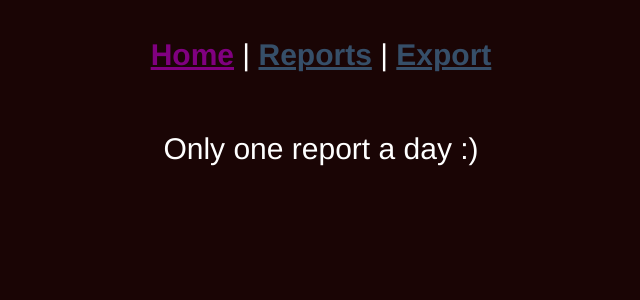
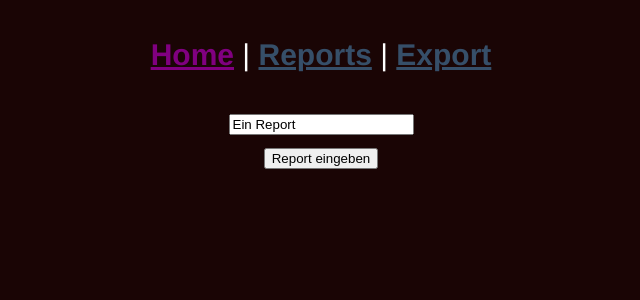
Before and after one commit to auxdevelopment/gratitude-reporter, a Vue app in the folder gratitude-reporter-app/: page /reports in a window 1280 px wide. Shown: the top 300 px of the page, without its empty margins (319-959 px from the left). Built offline with nearby package versions, Linux system fonts and the light colour scheme.

Commit message:
Add new line and fix condition

```diff
--- a/gratitude-reporter-app/src/views/Home.vue
+++ b/gratitude-reporter-app/src/views/Home.vue
@@ -1,7 +1,7 @@
 <template>
   <div class="home">
     <report-editor
-      v-if="alreadyReported"
+      v-if="!alreadyReported"
       :buttonText="'Report eingeben'"
       v-bind:content.sync="content"
       :submit="submit"></report-editor>
```
Also changed, not shown: gratitude-reporter-app/src/components/ListEntry.vue (line endings or trailing spaces), gratitude-reporter-app/src/views/ReportList.vue (line endings or trailing spaces).
